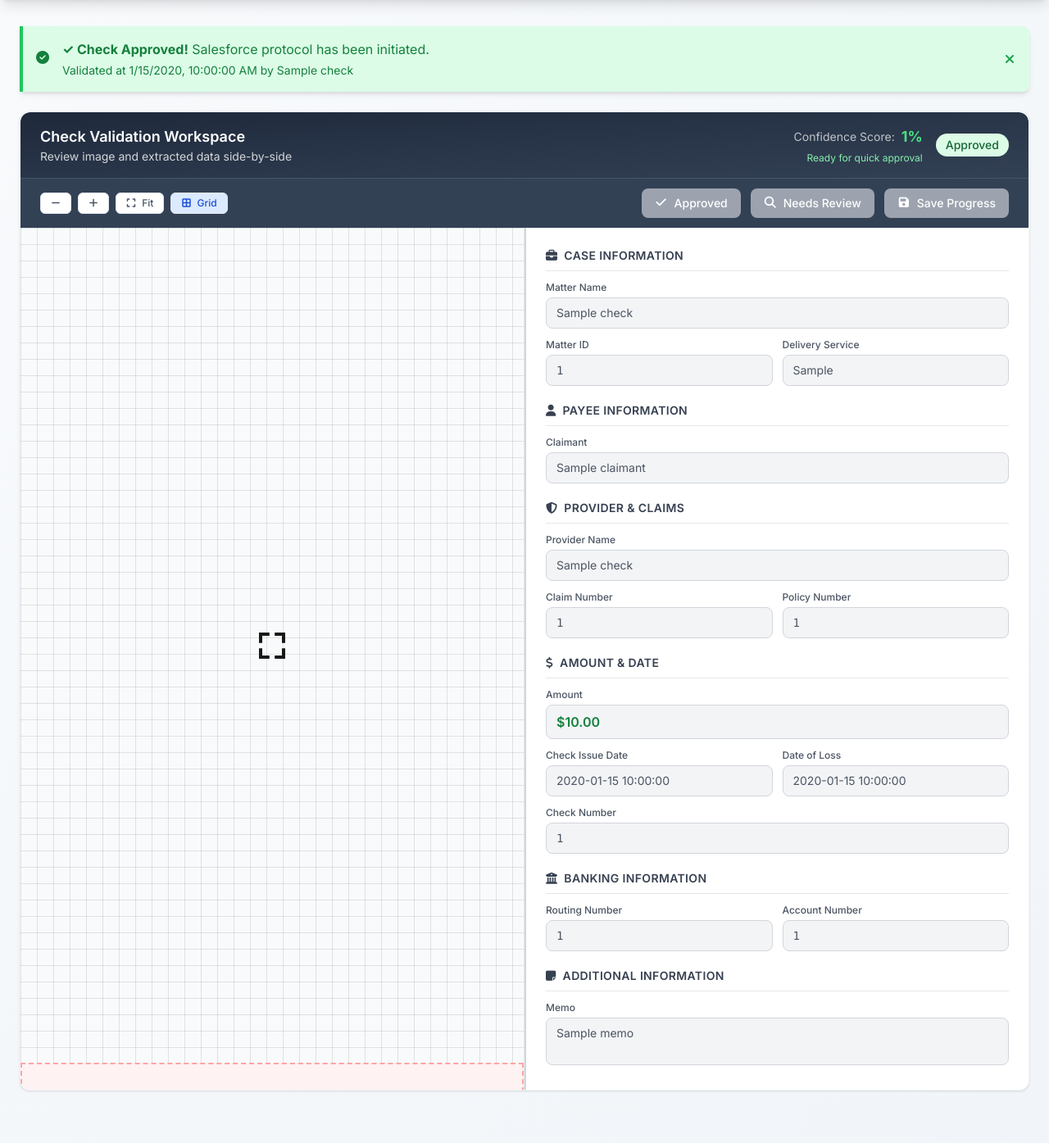
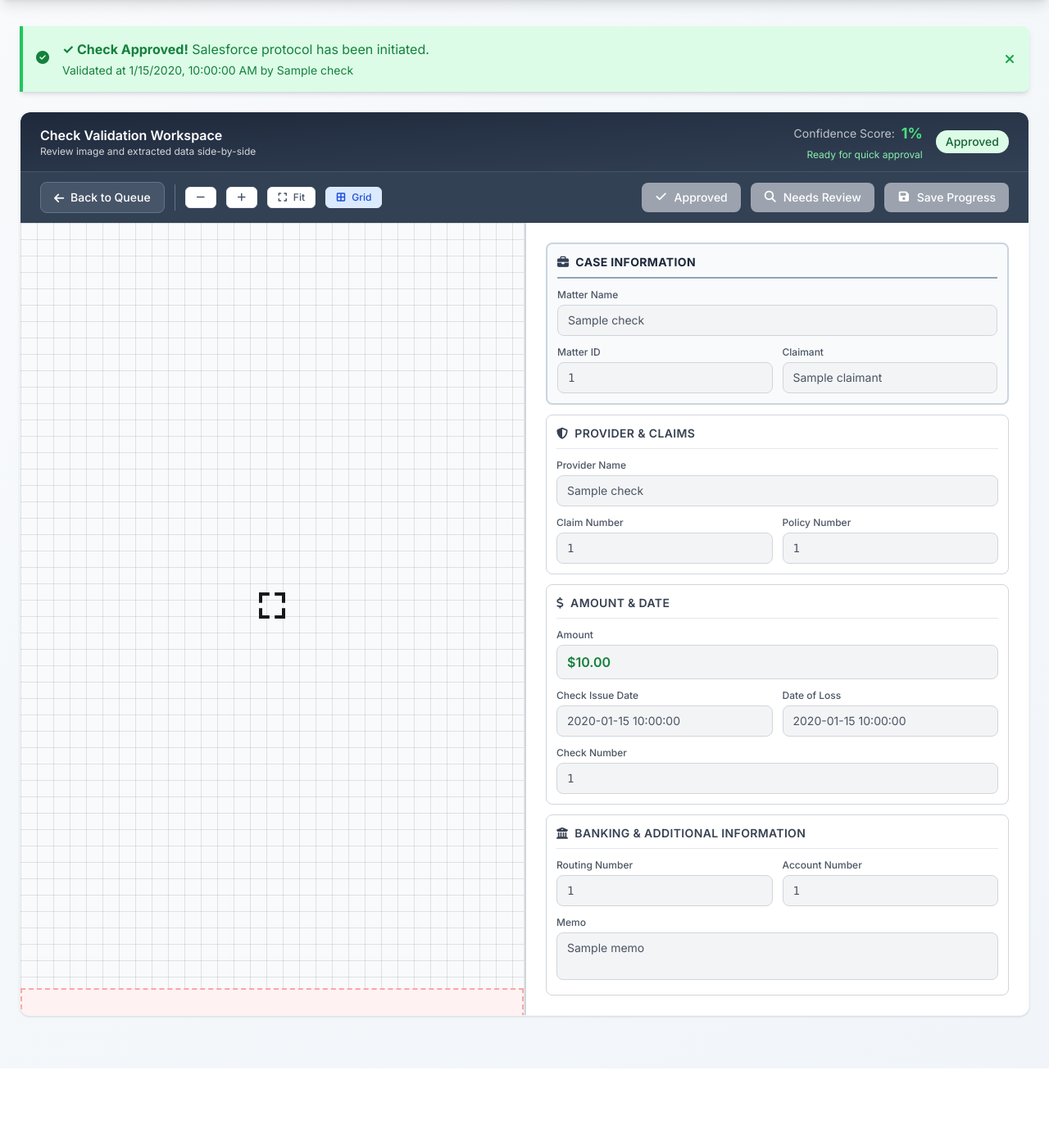
Before and after one commit to Sweet-James-Lannon/ai-check-validation-system, a Flask app: template templates/check_detail.html in a window 1280 px wide. Shown: the part 78-1473 px from the top of the page at 82% size. After the commit the page ends 1382 px from the top, so only its background shows below. Run offline with Flask 3, Linux system fonts and the light colour scheme; the template is opened without the code that fills it: most values are stand-ins (such as "Sample title", 1, 10 or a date in 2020); some libraries are stand-ins or nearby versions.

Commit message:
Refactor check detail layout and field grouping
Improved visual hierarchy and grouping of extracted fields in the check detail form. Moved 'Claimant' field to 'Case Information', merged 'Banking' and 'Additional Information' sections, and updated styling for better clarity and consistency. Added a 'Back to Queue' button in the action controls bar.

```diff
--- a/templates/check_detail.html
+++ b/templates/check_detail.html
@@ -166,11 +166,11 @@
     <main class="max-w-7xl mx-auto px-6 py-8">
         <div class="surface rounded-xl mb-8 overflow-hidden">
             <!-- Header with Confidence Score -->
-            <div class="px-6 py-4 bg-gradient-to-br from-slate-800 to-slate-700 rounded-t-xl">
+            <div class="px-6 py-3 bg-gradient-to-br from-slate-800 to-slate-700 rounded-t-xl">
                 <div class="flex items-center justify-between">
                     <div>
-                        <h2 class="text-lg font-semibold text-white">Check Validation Workspace</h2>
-                        <p class="text-sm text-white/80">Review image and extracted data side-by-side</p>
+                        <h2 class="text-base font-semibold text-white">Check Validation Workspace</h2>
+                        <p class="text-xs text-white/80">Review image and extracted data side-by-side</p>
                     </div>
 
                     <div class="flex items-center gap-4">
@@ -213,8 +213,18 @@
             <!-- Action Controls Bar -->
             <div class="px-6 py-3 bg-slate-700 border-t border-slate-600">
                 <div class="flex items-center justify-between">
-                    <!-- Left Side - Image Controls -->
-                    <div class="flex items-center gap-2">
+                    <!-- Left Side - Navigation & Image Controls -->
+                    <div class="flex items-center gap-3">
+                        <!-- Back to Queue Button -->
+                        <a href="/checks/queue" class="bg-slate-600 hover:bg-slate-500 text-white px-4 py-2 rounded-lg text-sm font-medium transition-colors flex items-center gap-2 border border-slate-500">
+                            <i class="fa-solid fa-arrow-left w-3 h-3"></i>
+                            Back to Queue
+                        </a>
+
+                        <!-- Divider -->
+                        <div class="h-8 w-px bg-slate-500"></div>
+
+                        <!-- Image Controls -->
                         <button id="zoomOut" class="btn-secondary px-3 py-1 text-xs">
                             <i class="fa-solid fa-minus w-3 h-3"></i>
                         </button>
@@ -348,11 +358,11 @@
                     <div class="p-6 h-full overflow-y-auto">
                         <form id="checkDetailsForm">
                             <!-- Extracted Fields Grid -->
-                            <div class="space-y-5">
+                            <div class="space-y-3">
                                 <!-- Case Information - MOVED TO TOP -->
-                                <div class="space-y-3">
-                                    <h3 class="text-sm font-semibold text-gray-700 uppercase tracking-wide border-b border-gray-200 pb-2">
-                                        <i class="fa-solid fa-briefcase mr-2 text-gray-700"></i>Case Information
+                                <div class="space-y-3 bg-slate-50 border-2 border-slate-300 p-3 rounded-lg">
+                                    <h3 class="text-sm font-bold text-slate-800 uppercase tracking-wide border-b-2 border-slate-400 pb-2">
+                                        <i class="fa-solid fa-briefcase mr-2 text-slate-700"></i>Case Information
                                     </h3>
 
                                     <div class="grid grid-cols-1 gap-3">
@@ -380,27 +390,6 @@
                                             </div>
 
                                             <div class="field-container">
-                                                <label class="block text-xs font-medium text-gray-600 mb-1">Delivery Service</label>
-                                                <input type="text" value="{{ check.delivery_service or '' }}"
-                                                       class="w-full px-3 py-2 text-sm border border-gray-300 rounded-lg focus:ring-2 focus:ring-blue-500 focus:border-blue-500 transition-colors"
-                                                       name="delivery_service">
-                                                <div class="field-status">
-                                                    <i class="fa-solid fa-check w-3 h-3 text-green-600 hidden"></i>
-                                                    <i class="fa-solid fa-exclamation-triangle w-3 h-3 text-yellow-600 hidden"></i>
-                                                </div>
-                                            </div>
-                                        </div>
-                                    </div>
-                                </div>
-
-                                <!-- Payee Information -->
-                                <div class="space-y-3">
-                                    <h3 class="text-sm font-semibold text-gray-700 uppercase tracking-wide border-b border-gray-200 pb-2">
-                                        <i class="fa-solid fa-user mr-2 text-gray-700"></i>Payee Information
-                                    </h3>
-
-                                    <div class="grid grid-cols-1 gap-3">
-                                        <div class="field-container">
                                                 <label class="block text-xs font-medium text-gray-600 mb-1">Claimant</label>
                                                 <input type="text" value="{{ check.claimant }}"
                                                        class="w-full px-3 py-2 text-sm border border-gray-300 rounded-lg focus:ring-2 focus:ring-blue-500 focus:border-blue-500 transition-colors"
@@ -412,9 +401,10 @@
                                             </div>
                                         </div>
                                     </div>
+                                </div>
 
                                 <!-- Provider & Claims Information -->
-                                <div class="space-y-3">
+                                <div class="space-y-3 bg-white border border-gray-300 p-3 rounded-lg">
                                     <h3 class="text-sm font-semibold text-gray-700 uppercase tracking-wide border-b border-gray-200 pb-2">
                                         <i class="fa-solid fa-shield-halved mr-2 text-gray-700"></i>Provider & Claims
                                     </h3>
@@ -458,7 +448,7 @@
                                 </div>
 
                                 <!-- Amount & Date -->
-                                <div class="space-y-3">
+                                <div class="space-y-3 bg-white border border-gray-300 p-3 rounded-lg">
                                     <h3 class="text-sm font-semibold text-gray-700 uppercase tracking-wide border-b border-gray-200 pb-2">
                                         <i class="fa-solid fa-dollar-sign mr-2 text-gray-700"></i>Amount & Date
                                     </h3>
@@ -514,10 +504,10 @@
                                     </div>
                                 </div>
 
-                                <!-- Banking Information -->
-                                <div class="space-y-3">
+                                <!-- Banking & Additional Information -->
+                                <div class="space-y-3 bg-white border border-gray-300 p-3 rounded-lg">
                                     <h3 class="text-sm font-semibold text-gray-700 uppercase tracking-wide border-b border-gray-200 pb-2">
-                                        <i class="fa-solid fa-university mr-2 text-gray-700"></i>Banking Information
+                                        <i class="fa-solid fa-university mr-2 text-gray-700"></i>Banking & Additional Information
                                     </h3>
 
                                     <div class="grid grid-cols-1 gap-3">
@@ -544,14 +534,6 @@
                                                 </div>
                                             </div>
                                         </div>
-                                    </div>
-                                </div>
-
-                                <!-- Additional Information -->
-                                <div class="space-y-3">
-                                    <h3 class="text-sm font-semibold text-gray-700 uppercase tracking-wide border-b border-gray-200 pb-2">
-                                        <i class="fa-solid fa-sticky-note mr-2 text-gray-700"></i>Additional Information
-                                    </h3>
 
                                         <div class="field-container">
                                             <label class="block text-xs font-medium text-gray-600 mb-1">Memo</label>
@@ -561,6 +543,7 @@
                                             <div class="field-status">
                                                 <i class="fa-solid fa-check w-3 h-3 text-green-600 hidden"></i>
                                                 <i class="fa-solid fa-exclamation-triangle w-3 h-3 text-yellow-600 hidden"></i>
+                                            </div>
                                         </div>
                                     </div>
                                 </div>
```
Lines whose indentation alone changed are shown as unchanged.
